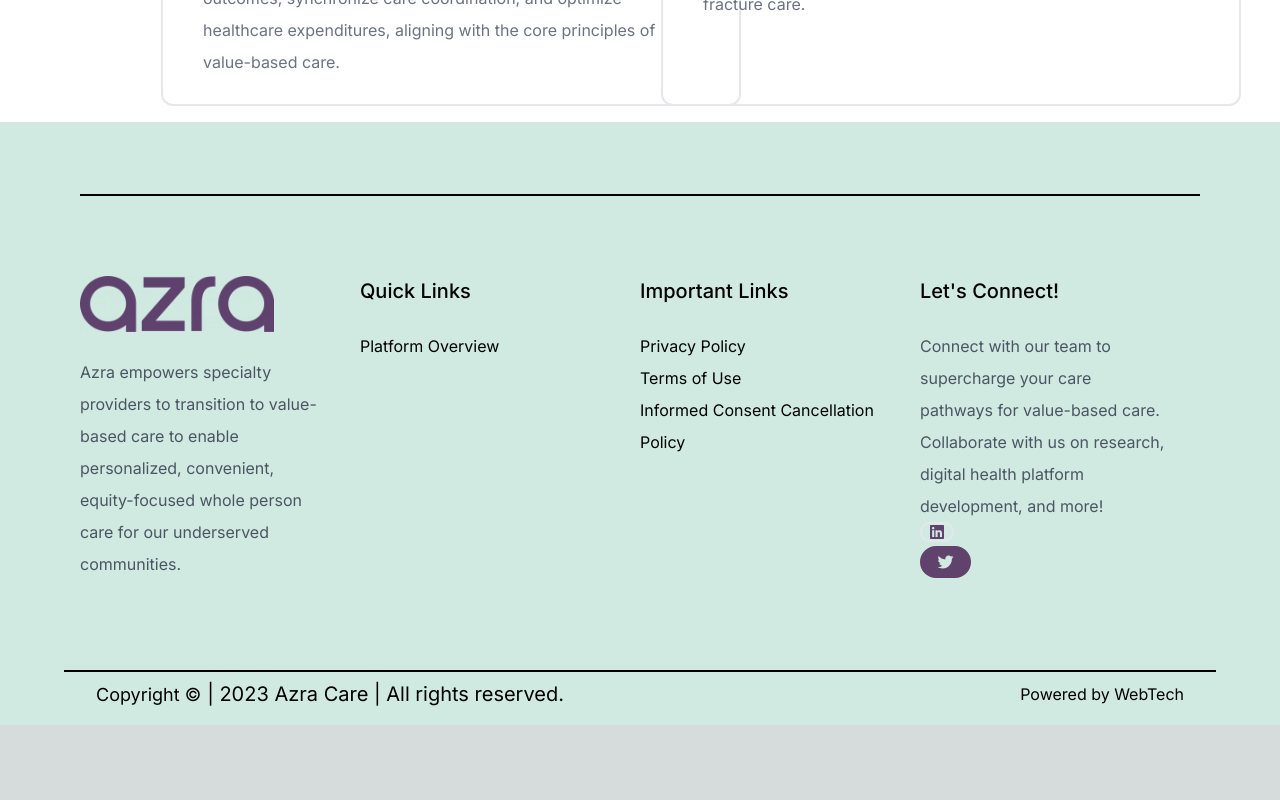
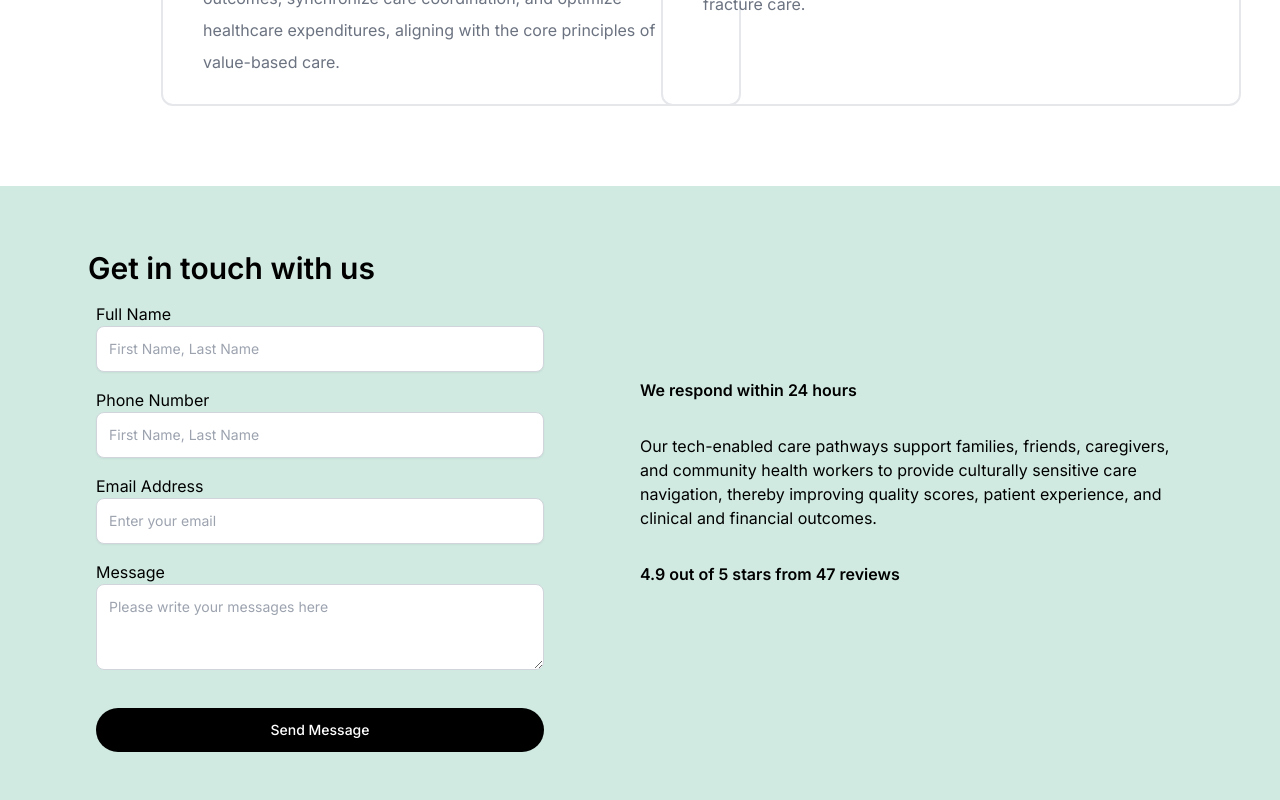
Before and after one commit to daniyalayyaz/azra-ai, a Next.js app: page / in a window 1280 px wide. Shown: the part 3120-3920 px from the top of the page. Before the commit the page ends 3845 px from the top, so only its background shows below. Built offline with nearby package versions, Linux system fonts and the light colour scheme.

Commit message:
Contact us added

```diff
--- a/src/app/Components/Footer.js
+++ b/src/app/Components/Footer.js
@@ -11,10 +11,7 @@ import {
 function Footer() {
   return (
     <>
-      <footer
-        className="bg-white pb-4 mt-4"
-        style={{ backgroundColor: "#d0eae1" }}
-      >
+      <footer className="bg-white pb-4" style={{ backgroundColor: "#d0eae1" }}>
         <div className="pt-4 sm:pt-10 lg:pt-12 pb-12 md:px-16 ">
           <div className="max-w-screen-3xl px-4 mx-auto ">
             <div className=" md:flex justify-center mt-6">
--- /dev/null
+++ b/src/app/PlatformOverview/ContactUs.js
@@ -0,0 +1,105 @@
+import React from "react";
+
+function ContactUs() {
+  return (
+    <>
+      <div
+        className="flex flex-col mt-20 h-[800px]"
+        style={{ backgroundColor: "#d0eae1" }}
+      >
+        <div className="grid grid-cols-2 text-left  h-full w-full  ">
+          <div className=" w-full px-4 px-6 px-0  mt-[4rem]">
+            <div className="mx-auto max-w-lg ">
+              <h1 className="text-2xl  sm:text-3xl font-semibold md:ml-6">
+                Get in touch with us
+              </h1>
+            </div>
+
+            <form
+              action=""
+              className="mx-auto mt-4 mb-0 max-w-md space-y-4 font-normal text-base"
+            >
+              <div>
+                <label for="fullname" className="text-[16px]">
+                  Full Name
+                </label>
+
+                <div className="relative">
+                  <input
+                    type="name"
+                    name="full_name"
+                    className="w-full rounded-lg border p-3 pr-12 text-sm border-gray-300 shadow-sm"
+                    placeholder="First Name, Last Name"
+                  />
+                </div>
+              </div>
+
+              <div>
+                <label htmlFor="number" className="text-[16px]">
+                  Phone Number
+                </label>
+                <div className="relative">
+                  <input
+                    type="name"
+                    name="phone num"
+                    className="w-full rounded-lg border p-3 pr-12 text-sm border-gray-300 shadow-sm"
+                    placeholder="First Name, Last Name"
+                  />
+                </div>
+              </div>
+              <div>
+                <label for="email" className="text-[16px]">
+                  Email Address
+                </label>
+                <div className="relative">
+                  <input
+                    type="email"
+                    name="email"
+                    className="w-full rounded-lg border p-3 pr-12 text-sm border-gray-300 shadow-sm"
+                    placeholder="Enter your email"
+                  />
+                </div>
+              </div>
+              <div>
+                <label className="text-[16px]" for="message">
+                  Message
+                </label>
+                <textarea
+                  className="w-full rounded-lg border p-3 text-sm border-gray-300"
+                  placeholder="Please write your messages here"
+                  rows="3"
+                  id="message"
+                  name="message"
+                ></textarea>
+              </div>
+
+              <div className="flex items-center justify-center">
+                <button
+                  type="submit"
+                  className="w-full inline-block rounded-full bg-black md:mt-4  py-3 text-sm font-medium text-white"
+                >
+                  Send Message
+                </button>
+              </div>
+            </form>
+          </div>
+
+          <div className=" w-[35rem] mt-[12rem]">
+            <div className="font-semibold">We respond within 24 hours</div>
+            <div className="font-[16px] mt-[2rem]">
+              Our tech-enabled care pathways support families, friends,
+              caregivers, and community health workers to provide culturally
+              sensitive care navigation, thereby improving quality scores,
+              patient experience, and clinical and financial outcomes.
+            </div>
+            <div className="font-semibold mt-[2rem]">
+              4.9 out of 5 stars from 47 reviews
+            </div>
+          </div>
+        </div>
+      </div>
+    </>
+  );
+}
+
+export default ContactUs;
--- a/src/app/PlatformOverview/Index.js
+++ b/src/app/PlatformOverview/Index.js
@@ -5,6 +5,7 @@ import PhysicalTherapy from "./PhysicalTherapy";
 import AnalyticsCard from "./AnalyticsCard";
 import OrthopedicCard from "./OrthopedicCard";
 import Footer from "../Components/Footer";
+import ContactUs from "./ContactUs";
 function Index() {
   return (
     <div className="bg-white">
@@ -44,6 +45,7 @@ function Index() {
         <AnalyticsCard />
         <OrthopedicCard />
       </div>
+      <ContactUs />
       <Footer />
     </div>
   );
```
